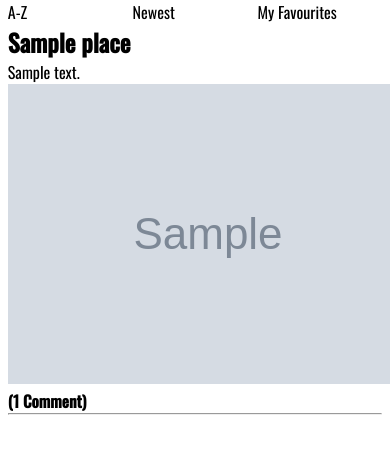
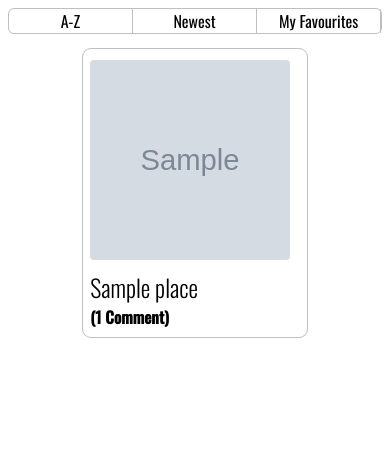
Before and after one commit to timgoalen/magical-places-london, a Django app: page /list_view/ in a window 390 px wide; the page is wider, and only the part inside the window is pictured. Shown: the part 59-513 px from the top of that part. Run offline with Django 3.2, Linux system fonts and the light colour scheme; tables that the repository leaves empty hold one stand-in row (values such as "Sample post"); grey boxes marked "Sample" are stand-in pictures; some libraries are stand-ins or nearby versions.

```diff
--- a/static/css/base.css
+++ b/static/css/base.css
@@ -23,11 +23,22 @@ header {
     grid-template-columns: 90% 10%;
 }
 
-header,
-footer {
+/* Section sizing */
+
+header {
     /* box-sizing: border-box; */
     height: 7vh;
 }
+
+.map-container {
+    height: 84vh;
+}
+
+footer {
+    height: 9vh;
+}
+
+/*  */
 
 .title-container {
     /* display: grid;
@@ -50,15 +61,24 @@ footer {
 
 /* MAP */
 
-.map-container {
-    height: 86vh;
-}
-
 #map {
     width: 100%;
     height: 100%;
     border-radius: 8px;
-    box-shadow: 0 1px 4px 0px rgba(0, 0, 0, .3);
+    /* box-shadow: 0 1px 4px 0px rgba(0, 0, 0, .3); */
+}
+
+.map-place-photo {
+    width: 150px;
+    height: 150px;
+    object-fit: cover;
+    border-radius: 2px;
+}
+
+.map-view-place-title {
+    font-family: 'Oswald', sans-serif;
+    font-weight: 400;
+    font-size: 1rem;
 }
 
 /* ADD PLACE PAGE */
@@ -69,46 +89,105 @@ footer {
 
 /* LIST VIEW */
 
-.list-view-sort {
+.list-sort-container {
+    /* display: grid;
+    place-items: center; */
+}
+
+.list-sort-options {
+    width: 100%;
+    /* margin-left: auto; */
+    /* margin-right: auto; */
+    margin: 2% auto;
     display: grid;
     grid-template-columns: repeat(3, 1fr);
+    border: 1px solid #bfbfbf;
+    border-radius: 6px;
+    justify-items: center;
+}
+
+.list-sort-item {
+    width: 100%;
+    text-align: center;
+    border-right: 1px solid #bfbfbf;
+}
+
+.place-container {
+    outline: 1px solid #bfbfbf;
+    width: 60%;
+    border-radius: 8px;
+    margin: 4% auto;
+    padding: 2%;
+}
+
+.place-title {
+    font-weight: 300;
+}
+
+.place-address {
+    font-weight: 300;
+    font-size: 0.9rem;
+    color: #575757;
+}
+
+.place-photo {
+    width: 200px;
+    height: 200px;
+    object-fit: cover;
+    margin: 2% 0;
+    border-radius: 4px;
 }
 
 /* FOOTER */
 
 footer {
     display: grid;
-    grid-template-columns: repeat(5, 1fr);
+    grid-template-columns: repeat(4, 1fr);
+    gap: 6%;
     align-items: center;
     padding: 2%;
 }
 
-.footer-item {
-    /* border: 1px solid #e800ce; */
-    display: flex;
-    align-items: center;
-    justify-content: center;
-    padding: 2%;
-    height: 100%;
-    border-radius: 8px;
-    background-color: white;
-}
-
-.footer-item:nth-child(1) {
+.map-page-link {
     grid-column: 2;
 }
 
-.footer-item:nth-child(2) {
-    grid-column: 4;
+.list-page-link {
+    grid-column: 3;
+}
+
+.map-page-link,
+.list-page-link {
+    display: flex;
+    flex-direction: column;
+    align-items: center;
+    border: 1px solid #bfbfbf;
+    border-radius: 8px;
+}
+
+.add-place-link {
+    display: flex;
+    flex-direction: column;
+    align-items: end;
+}
+
+.add-place-centring-grid {
+    display: flex;
+    flex-direction: column;
+    align-items: center;
+}
+
+.footer-nav-text {
+    font-size: 0.8rem;;
 }
 
 /* footer button active classes */
 .active {
-    box-shadow: inset 0 2px 7px 1px rgba(0, 0, 0, .3);
+    /* box-shadow: inset 0 2px 7px 1px rgba(0, 0, 0, .3); */
 }
 
 .inactive {
-    box-shadow: 0 2px 7px 1px rgba(0, 0, 0, .3);
+    /* box-shadow: 0 2px 7px 1px rgba(0, 0, 0, .3); */
 }
 
 /* DJANGO MESSAGES */
--- a/templates/list_view.html
+++ b/templates/list_view.html
@@ -2,11 +2,14 @@
 
 {% block content %}
 
-<div class="list-view-sort">
-    <a href="?sort=a-z">A-Z</a>
-    <a href="?sort=newest">Newest</a>
-    <a href="?sort=my-favourites">My Favourites</a>
-</div>
+<!-- List 'sort' options -->
+<!-- <div class="list-sort-container"> -->
+    <div class="list-sort-options">
+        <div class="list-sort-item"><a href="?sort=a-z">A-Z</a></div>
+        <div class="list-sort-item"><a href="?sort=newest">Newest</a></div>
+        <div class="list-sort-item"><a href="?sort=my-favourites">My Favourites</a></div>
+    </div>
+<!-- </div> -->
 
 {% if sort_selection == "my-favourites" %}
 
@@ -14,18 +17,15 @@
 
         {% if user_favourites %}
             {% for favourite_place in user_favourites %}
-                <h2><a href="{% url 'place_detail' favourite_place.pk %}">{{ favourite_place.place_name }}</a></h2>
-                <p>{{ favourite_place.address }}</p>
-                <a href="{% url 'place_detail' favourite_place.pk %}"><img src="{{ favourite_place.photo_url }}" alt="Photo of {{ favourite_place.place_name }}"></a>
+                <h2 class="place-title"><a href="{% url 'place_detail' favourite_place.pk %}">{{ favourite_place.place_name }}</a></h2>
+                <p class="place-address">{{ favourite_place.address }}</p>
+                <a href="{% url 'place_detail' favourite_place.pk %}"><img src="{{ favourite_place.photo_url }}" alt="Photo of {{ favourite_place.place_name }}" class="place-photo"></a>
                 <!-- <p>Submitted by {{ favourite_place.contributer }} on {{ favourite_place.created_on|date:"d/m/y" }}</p> -->
-                <br>
                 {% if favourite_place.comments.count == 1 %}
                     <h4>({{ favourite_place.comments.count }} Comment)</h4>
-                    <hr>
                     <!-- "Comment" (not plural) if only 1 comment -->
                 {% else %}
                     <h4>({{ favourite_place.comments.count }} Comments)</h4>
-                    <hr>
                 {% endif %}
             {% endfor %}
         {% else %}
@@ -39,19 +39,16 @@
 
 {% else %}
     {% for place in places %}
-    <div>
-        <h2><a href="{% url 'place_detail' place.pk %}">{{ place.place_name }}</a></h2>
-        <p>{{ place.address }}</p>
-        <a href="{% url 'place_detail' place.pk %}"><img src="{{ place.photo_url }}" alt="Photo of {{ place.place_name }}"></a>
+    <div class="place-container">
+        <a href="{% url 'place_detail' place.pk %}"><img src="{{ place.photo_url }}" alt="Photo of {{ place.place_name }}" class="place-photo"></a>
+        <h2 class="place-title"><a href="{% url 'place_detail' place.pk %}">{{ place.place_name }}</a></h2>
+        <!-- <p class="place-address">{{ place.address }}</p> -->
         <!-- <p>Submitted by {{ place.contributer }} on {{ place.created_on|date:"d/m/y" }}</p> -->
-        <br>
         {% if place.comments.count == 1 %}
             <h4><a href="{% url 'place_detail' place.pk %}">({{ place.comments.count }} Comment)</a></h4>
-            <hr>
             <!-- "Comment" (not plural) if only 1 comment -->
         {% else %}
         <h4><a href="{% url 'place_detail' place.pk %}">({{ place.comments.count }} Comments)</a></h4>
-            <hr>
         {% endif %}
     </div>
     {% endfor %}
```
Also changed, not shown: static/js/script.js (+10 -6 lines), templates/home.html (+15 -2 lines).
